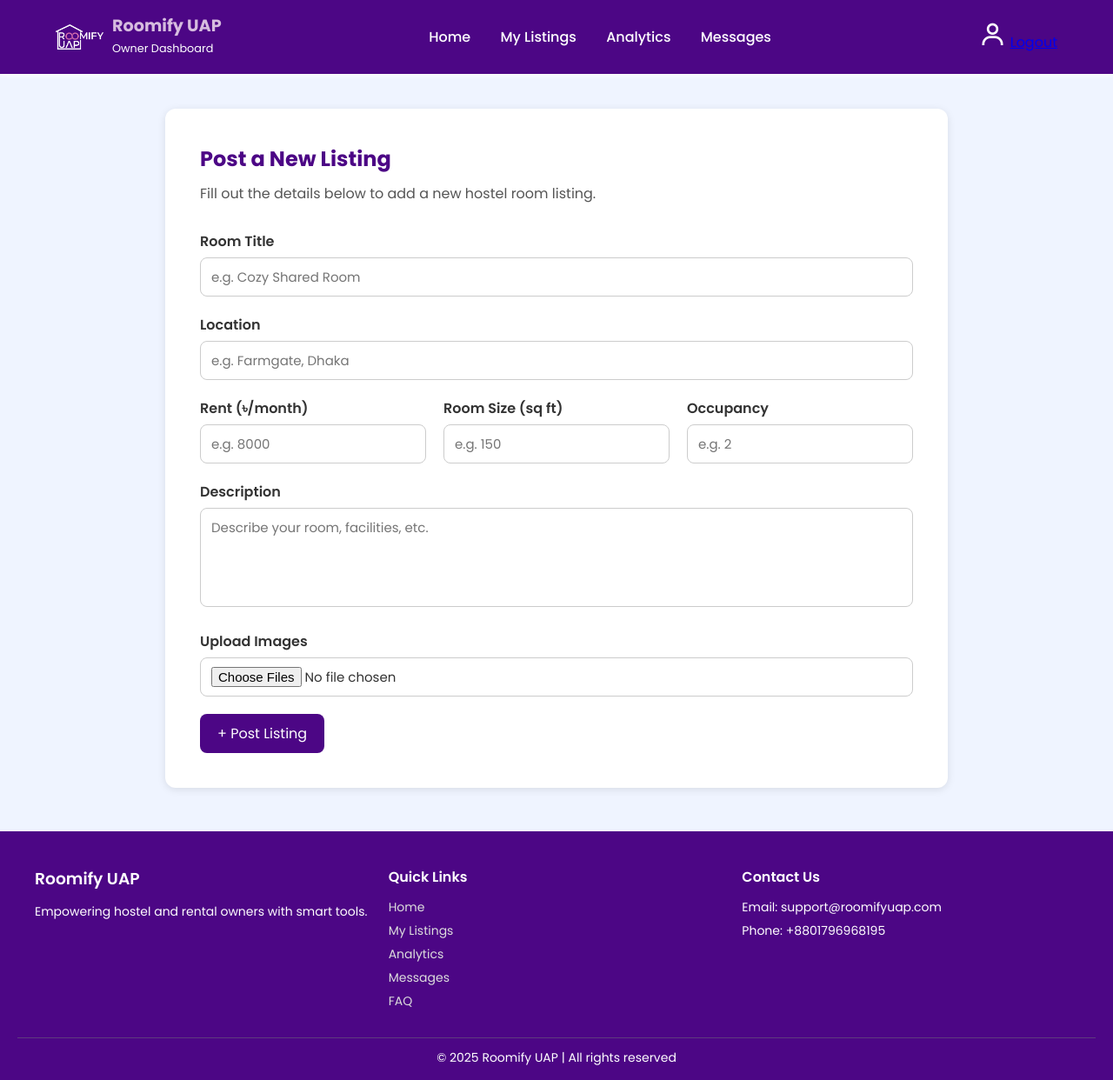
After one commit to UnKnowN-ftw/RoomifyUAP, a Django app: template roomify_uap_app/templates/post_new_listing.html in a window 1280 px wide. The commit adds this page. Shown: the whole page at 87% size. Run offline with Django 5.2, Linux system fonts and the light colour scheme; the template is opened without the code that fills it, so the values that code supplies are empty.

Commit message:
post new listing page

```diff
--- /dev/null
+++ b/roomify_uap_app/static/css/post_new_listing_styles.css
@@ -0,0 +1,201 @@
+@import url("https://fonts.googleapis.com/css2?family=Poppins:wght@300;400;500;600;700;800;900&display=swap");
+
+* {
+    margin: 0;
+    padding: 0;
+    box-sizing: border-box;
+    font-family: 'Poppins', sans-serif;
+}
+
+body {
+  margin: 0;
+  font-family: 'Poppins', sans-serif;
+  background-color: #eff4ffff;
+  color: #333;
+}
+
+/* Header */
+/* ===== Navbar ===== */
+.navbar {
+  display: flex;
+  justify-content: space-between;
+  align-items: center;
+  background-color: #4c0685;
+  padding: 15px 5%;
+  box-shadow: 0 2px 4px rgb(253, 252, 252);
+}
+
+.logo {
+  display: flex;
+  align-items: top-left;
+  gap: 10px;
+}
+
+.logo img {
+  width: 55px;
+  height: 55px;
+  object-fit: contain;
+  border-radius: 8px;
+  vertical-align: middle;
+}
+
+.logo h2 {
+  font-size: 1.2rem;
+  margin-bottom: 3px;
+  color: rgb(214, 188, 223);
+}
+
+.logo p {
+  font-size: 0.8rem;
+  color: white;
+}
+
+.nav-links a {
+  margin: 0 15px;
+  color: white;
+  text-decoration: none;
+  font-weight: 500;
+}
+
+.nav-links a:hover {
+  color: white;
+}
+
+.profile-icon img {
+  border-radius: 50%;
+}
+
+.profile-icon i {
+  font-size: 32px;
+  color: white;
+  cursor: pointer;
+  transition: color 0.2s ease;
+}
+
+.profile-icon i:hover {
+  color: white;
+}
+
+/* Main */
+.content {
+  max-width: 900px;
+  margin: 40px auto;
+  background: #fff;
+  padding: 40px;
+  border-radius: 12px;
+  box-shadow: 0 2px 10px rgba(0,0,0,0.1);
+}
+
+.content h2 {
+  color: #4c0685;
+  margin-bottom: 10px;
+}
+
+.content p {
+  color: #555;
+  margin-bottom: 30px;
+}
+
+.listing-form .form-group {
+  margin-bottom: 20px;
+}
+
+.form-group label {
+  display: block;
+  margin-bottom: 6px;
+  font-weight: 600;
+  color: #333;
+}
+
+.form-group input,
+.form-group textarea {
+  width: 100%;
+  padding: 10px 12px;
+  border: 1px solid #ccc;
+  border-radius: 8px;
+  font-size: 15px;
+  resize: none;
+}
+
+
+.form-row {
+  display: flex;
+  gap: 20px;
+}
+
+.submit-btn {
+  background-color: #4c0685;
+  color: white;
+  border: none;
+  padding: 10px 20px;
+  border-radius: 8px;
+  cursor: pointer;
+  font-size: 1rem;
+}
+
+.submit-btn:hover {
+  background-color: #36005e;
+}
+
+/* ==== Footer Styling ==== */
+
+.footer {
+  background: #4c0685;
+  color: white;
+  padding: 40px 20px 15px;
+  margin-top: 50px;
+  font-family: 'Segoe UI', sans-serif;
+}
+
+.footer-content {
+  display: flex;
+  justify-content: space-between;
+  flex-wrap: wrap;
+  max-width: 1200px;
+  margin: auto;
+  gap: 20px;
+}
+
+.footer-section {
+  flex: 1;
+  min-width: 220px;
+}
+
+.footer-section h3,
+.footer-section h4 {
+  margin-bottom: 12px;
+  font-weight: 600;
+}
+
+.footer-section p {
+  font-size: 14px;
+  line-height: 1.6;
+}
+
+.footer-section ul {
+  list-style: none;
+  padding: 0;
+}
+
+.footer-section ul li {
+  margin: 6px 0;
+  font-size: 14px;
+}
+
+.footer-section ul li a {
+  color: #ddd;
+  text-decoration: none;
+  transition: 0.3s;
+}
+
+.footer-section ul li a:hover {
+  color: #f4a9ff;
+}
+
+.footer-bottom {
+  text-align: center;
+  margin-top: 25px;
+  padding-top: 12px;
+  font-size: 14px;
+  border-top: 1px solid #5e3b7e;
+}
--- /dev/null
+++ b/roomify_uap_app/templates/post_new_listing.html
@@ -0,0 +1,163 @@
+{% load static %}
+<!DOCTYPE html>
+<html lang="en">
+  <head>
+    <meta charset="UTF-8" />
+    <meta name="viewport" content="width=device-width, initial-scale=1.0" />
+    <link
+      rel="icon"
+      type="image/png"
+      href="{% static 'images/roomify_favicon.png' %}"
+    />
+    <title>Roomify UAP - Post New Listing</title>
+    <link
+      href="https://unpkg.com/boxicons@2.1.4/css/boxicons.min.css"
+      rel="stylesheet"
+    />
+    <link
+      rel="stylesheet"
+      href="{% static 'css/post_new_listing_styles.css' %}"
+    />
+  </head>
+  <body>
+    <!-- Navbar -->
+    <header class="navbar">
+      <div class="logo">
+        <img src="{% static 'images/ROOMIFY.png' %}" alt="Logo" />
+        <div>
+          <h2>Roomify UAP</h2>
+          <p>Owner Dashboard</p>
+        </div>
+      </div>
+      <nav class="nav-links">
+        <a href="#">Home</a>
+        <a href="#">My Listings</a>
+        <a href="#">Analytics</a>
+        <a href="#">Messages</a>
+      </nav>
+      <div class="profile-icon">
+        <i class="bx bx-user"></i>
+        <a href="{% url 'logout_user' %}">Logout</a>
+      </div>
+    </header>
+
+    <!-- Main Content -->
+    <main class="content">
+      <h2>Post a New Listing</h2>
+      <p>Fill out the details below to add a new hostel room listing.</p>
+
+      <form class="listing-form" method="post" enctype="multipart/form-data">
+        {% csrf_token %}
+        <div class="form-group">
+          <label for="room_title">Room Title</label>
+          <input
+            type="text"
+            id="room_title"
+            name="room_title"
+            placeholder="e.g. Cozy Shared Room"
+            required
+          />
+        </div>
+
+        <div class="form-group">
+          <label for="location">Location</label>
+          <input
+            type="text"
+            id="location"
+            name="location"
+            placeholder="e.g. Farmgate, Dhaka"
+            required
+          />
+        </div>
+
+        <div class="form-row">
+          <div class="form-group">
+            <label for="rent">Rent (৳/month)</label>
+            <input
+              type="number"
+              id="rent"
+              name="rent"
+              placeholder="e.g. 8000"
+              required
+            />
+          </div>
+          <div class="form-group">
+            <label for="room_size">Room Size (sq ft)</label>
+            <input
+              type="number"
+              id="room_size"
+              name="room_size"
+              placeholder="e.g. 150"
+              required
+            />
+          </div>
+          <div class="form-group">
+            <label for="occupancy">Occupancy</label>
+            <input
+              type="number"
+              id="occupancy"
+              name="occupancy"
+              placeholder="e.g. 2"
+              required
+            />
+          </div>
+        </div>
+
+        <div class="form-group">
+          <label for="description">Description</label>
+          <textarea
+            id="description"
+            name="description"
+            rows="4"
+            placeholder="Describe your room, facilities, etc."
+            required
+          ></textarea>
+        </div>
+
+        <div class="form-group">
+          <label for="images">Upload Images</label>
+          <input
+            type="file"
+            id="images"
+            name="images"
+            accept="image/*"
+            multiple
+          />
+        </div>
+
+        <button type="submit" class="submit-btn">+ Post Listing</button>
+      </form>
+    </main>
+
+    <!-- Footer -->
+    <footer class="footer">
+      <div class="footer-content">
+        <div class="footer-section">
+          <h3>Roomify UAP</h3>
+          <p>Empowering hostel and rental owners with smart tools.</p>
+        </div>
+
+        <div class="footer-section">
+          <h4>Quick Links</h4>
+          <ul>
+            <li><a href="#">Home</a></li>
+            <li><a href="#">My Listings</a></li>
+            <li><a href="#">Analytics</a></li>
+            <li><a href="#">Messages</a></li>
+            <li><a href="#">FAQ</a></li>
+          </ul>
+        </div>
+
+        <div class="footer-section">
+          <h4>Contact Us</h4>
+          <ul>
+            <li>Email: support@roomifyuap.com</li>
+            <li>Phone: +8801796968195</li>
+          </ul>
+        </div>
+      </div>
+
+      <div class="footer-bottom">© 2025 Roomify UAP | All rights reserved</div>
+    </footer>
+  </body>
+</html>
```
Also changed, not shown: roomify_uap_app/static/css/owner_dashboard_styles.css (+6 -1 lines), roomify_uap_app/templates/owner_dashboard.html (+18 -8 lines), db.sqlite3.
